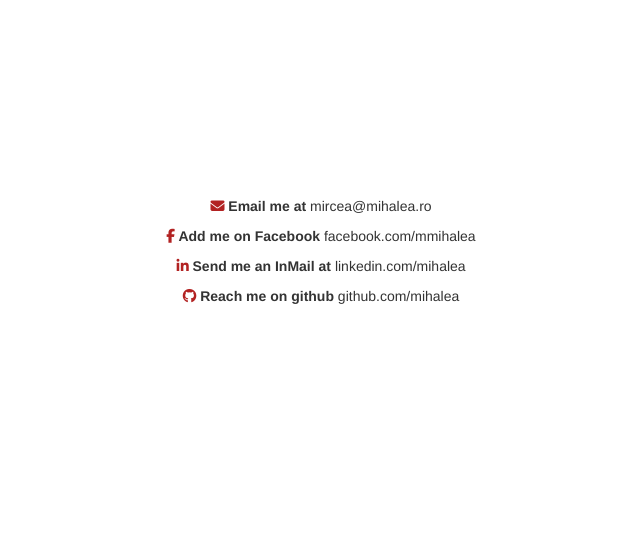
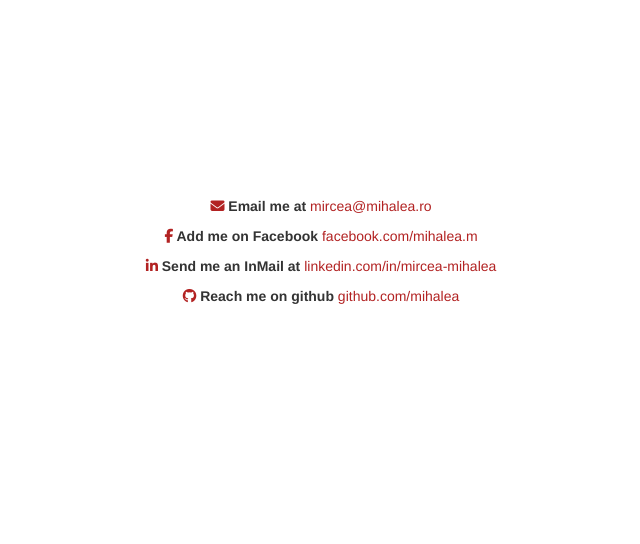
Before and after one commit to mihalea/reflection, a Django app: page /contact/ in a window 1280 px wide. Shown: the part 160-704 px from the top of the page, without its empty margins (319-959 px from the left). Run offline with Django 3.2, Linux system fonts and the light colour scheme; style sheets or scripts are compiled from the project's sources; some libraries are stand-ins or nearby versions.

Commit message:
Updated the contact page
Now it includes real links.

```diff
--- a/projects/templates/projects/contact.html
+++ b/projects/templates/projects/contact.html
@@ -4,15 +4,22 @@
 
 {% block content %}
 
-  <div class="container">
-    <div class="contact accent-links">
-      <p><strong><i class="fa fa-envelope" aria-hidden="true"></i> Email me at</strong> mircea@mihalea.ro</p>
-      <p><strong><i class="fa fa-facebook" aria-hidden="true"></i> Add me on Facebook</strong> facebook.com/mmihalea</p>
-      <p><strong><i class="fa fa-linkedin" aria-hidden="true"></i> Send me an InMail at</strong> linkedin.com/mihalea</p>
-      <p><strong><i class="fa fa-github" aria-hidden="true"></i> Reach me on github</strong> github.com/mihalea</p>
+    <div class="container">
+        <div class="contact accent-links">
+            <p><strong>
+                <i class="fa fa-envelope" aria-hidden="true">
+                </i> Email me at</strong> <a href="mailto:mircea@mihalea.ro">mircea@mihalea.ro</a>
+            </p>
+            <p><strong><i class="fa fa-facebook" aria-hidden="true"></i> Add me on Facebook</strong>
+                <a href="http://facebook.com/mihalea.m" target="_blank">facebook.com/mihalea.m</a></p>
+            <p><strong><i class="fa fa-linkedin" aria-hidden="true"></i> Send me an InMail at</strong>
+                <a href="http://www.linkedin.com/in/mircea-mihalea" target="_blank">linkedin.com/in/mircea-mihalea</a></p>
+            <p><strong><i class="fa fa-github" aria-hidden="true"></i> Reach me on github</strong>
+                <a href="http://github.com/mihalea" target="_blank">github.com/mihalea</a>
+            </p>
+        </div>
     </div>
-  </div>
 
 
-  {{ block.super }}
+    {{ block.super }}
 {% endblock %}
```
